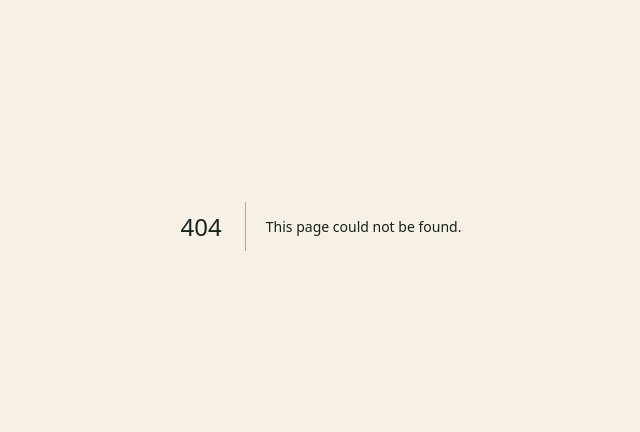
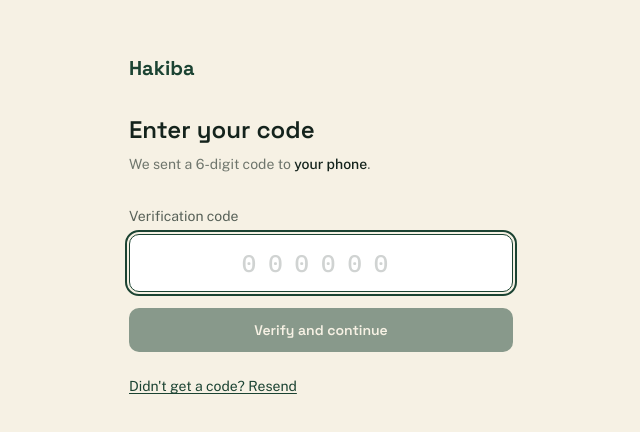
Before and after one commit to bennedictbett/Hakiba, a Next.js app in the folder client/: page /verify in a window 1280 px wide. Before the commit this address had no page. Shown: the part 174-606 px from the top of the page, without its empty margins (319-959 px from the left). Built offline with nearby package versions, Linux system fonts and the light colour scheme.

Commit message:
feat(client): add OTP verification page

```diff
--- /dev/null
+++ b/client/app/(application)/verify/page.tsx
@@ -0,0 +1,106 @@
+"use client";
+
+import { useState, FormEvent, Suspense } from "react";
+import { useRouter, useSearchParams } from "next/navigation";
+import { verifyOtp, requestOtp, ApiError } from "@/lib/api";
+
+function VerifyForm() {
+  const router = useRouter();
+  const searchParams = useSearchParams();
+  const phone = searchParams.get("phone") || "";
+
+  const [code, setCode] = useState("");
+  const [isLoading, setIsLoading] = useState(false);
+  const [error, setError] = useState<string | null>(null);
+  const [resendMessage, setResendMessage] = useState<string | null>(null);
+
+  async function handleSubmit(e: FormEvent) {
+    e.preventDefault();
+    setError(null);
+    setIsLoading(true);
+
+    try {
+      await verifyOtp(phone, code);
+      router.push("/apply");
+    } catch (err) {
+      setError(err instanceof ApiError ? err.message : "Something went wrong. Please try again.");
+    } finally {
+      setIsLoading(false);
+    }
+  }
+
+  async function handleResend() {
+    setError(null);
+    setResendMessage(null);
+    try {
+      await requestOtp(phone);
+      setResendMessage("A new code has been sent.");
+    } catch (err) {
+      setError(err instanceof ApiError ? err.message : "Couldn't resend the code. Try again shortly.");
+    }
+  }
+
+  return (
+    <main className="flex min-h-screen items-center justify-center px-6">
+      <div className="w-full max-w-sm">
+        <a href="/" className="mb-8 block font-display text-xl font-bold text-savanna">
+          Hakiba
+        </a>
+
+        <h1 className="mb-2 font-display text-2xl font-semibold text-ink">Enter your code</h1>
+        <p className="mb-8 font-body text-sm text-ink/60">
+          We sent a 6-digit code to <span className="font-medium text-ink">{phone || "your phone"}</span>.
+        </p>
+
+        <form onSubmit={handleSubmit}>
+          <label htmlFor="code" className="mb-2 block font-body text-sm text-ink/70">
+            Verification code
+          </label>
+          <input
+            id="code"
+            type="text"
+            inputMode="numeric"
+            pattern="[0-9]{6}"
+            maxLength={6}
+            autoFocus
+            placeholder="000000"
+            value={code}
+            onChange={(e) => setCode(e.target.value.replace(/\D/g, ""))}
+            required
+            className="mb-4 w-full rounded-md border border-mist bg-white px-4 py-3 text-center font-mono text-2xl tracking-[0.5em] text-ink placeholder:text-ink/20 focus:border-savanna"
+          />
+
+          {error && (
+            <p className="mb-4 rounded-md bg-clay/10 px-3 py-2 font-body text-sm text-clay">{error}</p>
+          )}
+          {resendMessage && (
+            <p className="mb-4 rounded-md bg-savanna/10 px-3 py-2 font-body text-sm text-savanna">{resendMessage}</p>
+          )}
+
+          <button
+            type="submit"
+            disabled={isLoading || code.length !== 6}
+            className="w-full rounded-md bg-savanna py-3 font-display text-sm font-semibold text-paper transition-colors hover:bg-savanna-dark disabled:opacity-50"
+          >
+            {isLoading ? "Verifying..." : "Verify and continue"}
+          </button>
+        </form>
+
+        <button
+          onClick={handleResend}
+          className="mt-6 font-body text-sm text-savanna underline underline-offset-2"
+        >
+          Didn&apos;t get a code? Resend
+        </button>
+      </div>
+    </main>
+  );
+}
+
+export default function VerifyPage() {
+  return (
+    <Suspense fallback={null}>
+      <VerifyForm />
+    </Suspense>
+  );
+}
```
